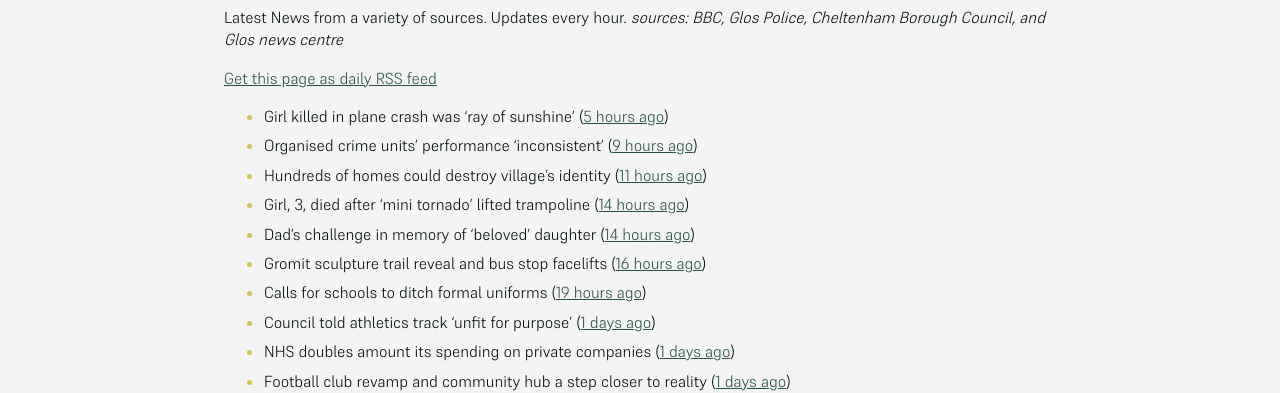
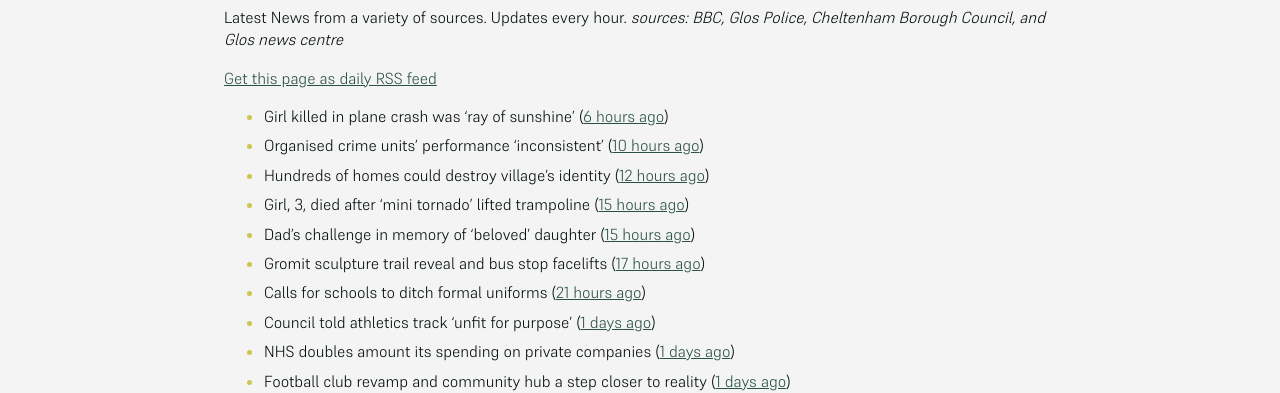
Before and after one commit to mat-0/cheltenham-open-data, a Jekyll site: the page built from _pages/news.md, in a window 1280 px wide. Shown: the part 267-660 px from the top of the page. Built offline with Jekyll 4.4.1, drawn with Linux system fonts in a browser that asks for light colours.

Commit message:
Updated 2025-06-13 02:29:53

```diff
--- a/_pages/news.md
+++ b/_pages/news.md
@@ -12,13 +12,13 @@ _sources: BBC, Glos Police, Cheltenham Borough Council, and Glos news centre_
 [Get this page as daily RSS feed](/daily.rss)
 
 <!-- news_marker starts -->
-- Girl killed in plane crash was 'ray of sunshine' ([5 hours ago](https://www.bbc.com/news/articles/cq69npp0l9no))
-- Organised crime units' performance 'inconsistent' ([9 hours ago](https://www.bbc.com/news/articles/c8rezd6j42vo))
-- Hundreds of homes could destroy village's identity ([11 hours ago](https://www.bbc.com/news/articles/cdj9vnpx82po))
-- Girl, 3, died after 'mini tornado' lifted trampoline ([14 hours ago](https://www.bbc.com/news/articles/cx2j9p12m52o))
-- Dad's challenge in memory of 'beloved' daughter ([14 hours ago](https://www.bbc.com/news/articles/c3e5qzklpzpo))
-- Gromit sculpture trail reveal and bus stop facelifts ([16 hours ago](https://www.bbc.com/news/articles/c706p9w35xeo))
-- Calls for schools to ditch formal uniforms ([19 hours ago](https://www.bbc.com/news/articles/c79eg0w59y8o))
+- Girl killed in plane crash was 'ray of sunshine' ([6 hours ago](https://www.bbc.com/news/articles/cq69npp0l9no))
+- Organised crime units' performance 'inconsistent' ([10 hours ago](https://www.bbc.com/news/articles/c8rezd6j42vo))
+- Hundreds of homes could destroy village's identity ([12 hours ago](https://www.bbc.com/news/articles/cdj9vnpx82po))
+- Girl, 3, died after 'mini tornado' lifted trampoline ([15 hours ago](https://www.bbc.com/news/articles/cx2j9p12m52o))
+- Dad's challenge in memory of 'beloved' daughter ([15 hours ago](https://www.bbc.com/news/articles/c3e5qzklpzpo))
+- Gromit sculpture trail reveal and bus stop facelifts ([17 hours ago](https://www.bbc.com/news/articles/c706p9w35xeo))
+- Calls for schools to ditch formal uniforms ([21 hours ago](https://www.bbc.com/news/articles/c79eg0w59y8o))
 - Council told athletics track 'unfit for purpose' ([1 days ago](https://www.bbc.com/news/articles/cvg76n7dxn9o))
 - NHS doubles amount its spending on private companies ([1 days ago](https://www.bbc.com/news/articles/cy0jzvxwr4xo))
 - Football club revamp and community hub a step closer to reality ([1 days ago](https://gloucesternewscentre.co.uk/football-club-revamp-and-community-hub-a-step-closer-to-reality/))
```
Also changed, not shown: _data/flood.json (+5 -27 lines), index.md (+1 -1 lines).
